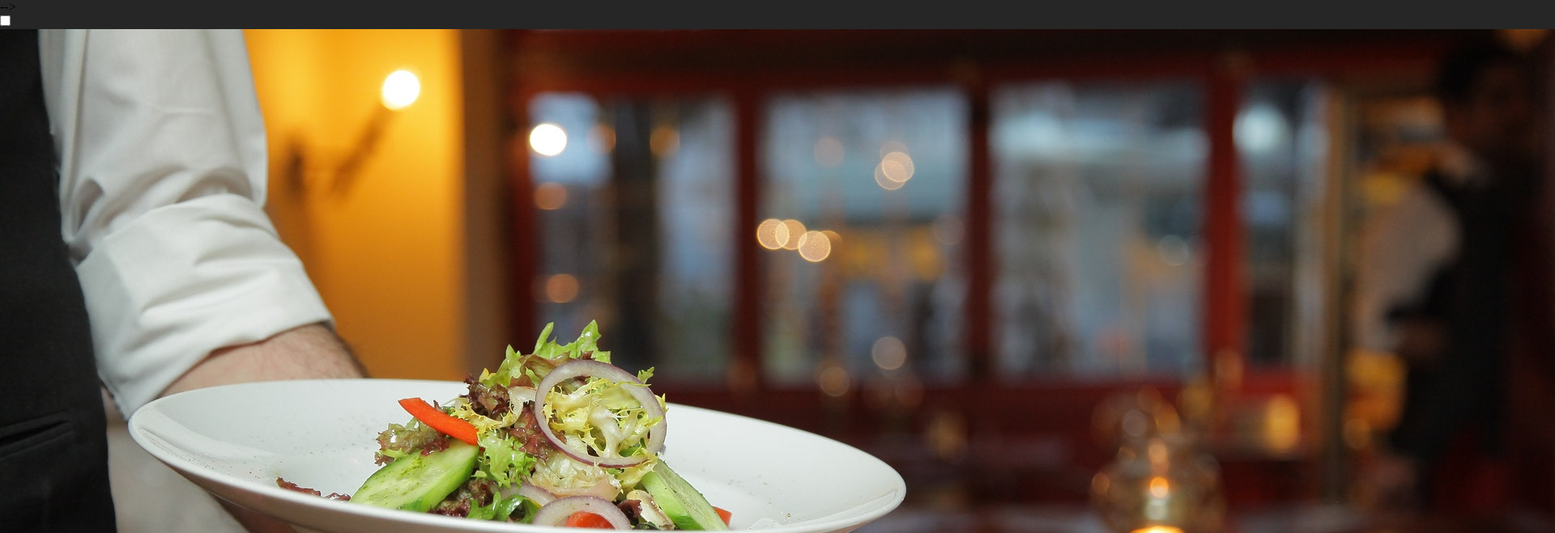
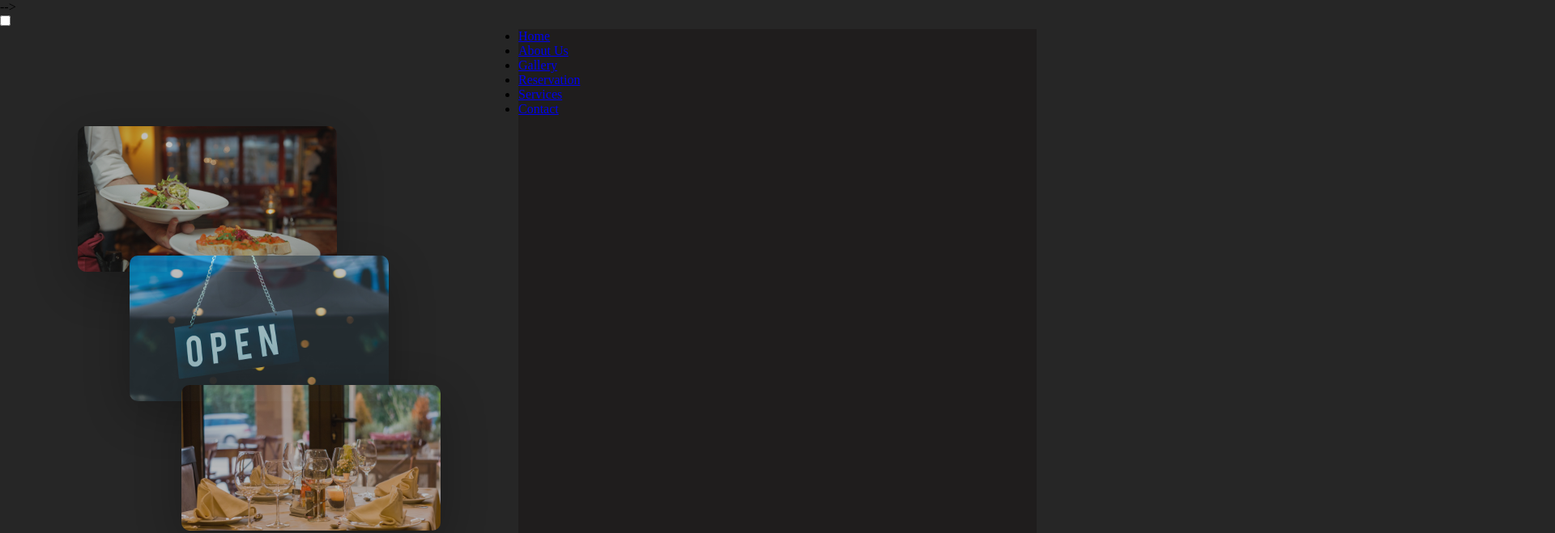
Before and after one commit to srishti/restaurant-portfolio, a website: page index.html in a window 1280 px wide. Shown: the top 659 px of the page at 81% size, 1920 px wide, since content can reach past the window. Drawn offline with nearby package versions, Linux system fonts and the light colour scheme.

Commit message:
styled images on left inside navbar navigation menu

```diff
--- a/scss/_layout.scss
+++ b/scss/_layout.scss
@@ -1,4 +1,52 @@
 // file for defining styles for layouts
+
+.navbar {
+	position: relative;
+	z-index: 1;
+
+	&-navigation {
+		display: flex;
+
+		&-left {
+			width: 50vw;
+			height: 100vh;
+			background-color: $color-dark;
+			position: fixed;
+			left: 0;
+
+			.left-img {
+				width: 50%;
+				position: absolute;
+				box-shadow: 0 15px 60px rgba($color-black, .4);
+				opacity: .7;
+				border-radius: 10px;
+			}
+
+			.left-img-1 {
+				top: 15%;
+				left: 15%;
+			}
+
+			.left-img-2 {
+				top: 35%;
+				left: 25%;
+			}
+
+			.left-img-3 {
+				top: 55%;
+				left: 35%;
+			}
+		}
+
+		&-right {
+			width: 50vw;
+			height: 100vh;
+			background-color: #1f1d1d;
+			position: fixed;
+			right: 0;
+		}
+	}
+}
 
 .header {
 	width: 100%;
```
Also changed, not shown: css/main.css.
